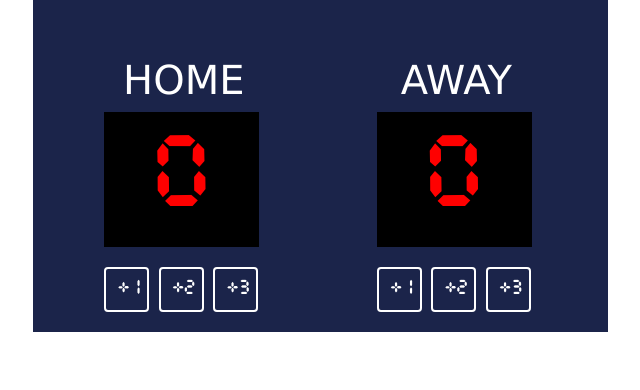
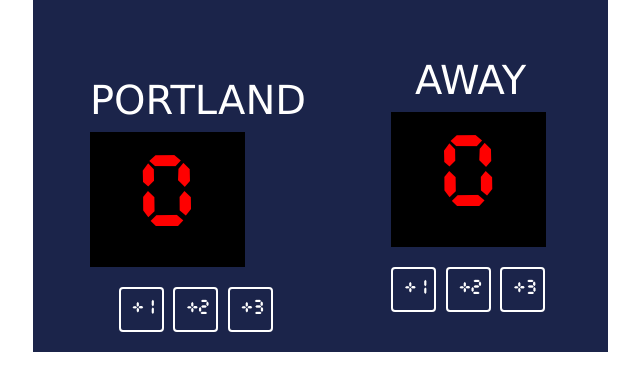
Before and after one commit to kdaltondev/Basketball-Scoreboard, a plain HTML site: page index.html in a window 1280 px wide. Shown: the whole page, without its empty margins (320-960 px from the left). Drawn offline with nearby package versions, Linux system fonts and the light colour scheme.

Commit message:
Update index.html

```diff
--- a/index.html
+++ b/index.html
@@ -7,7 +7,7 @@
     <body>
     <div class="container">
                 <div class="home">
-                    <h3>HOME</h3>
+                    <h3>PORTLAND</h3>
                     <p id="homeScore" class="scorebox">0</p>
                     <button class="btn" onclick="home1()">+1</button>
                     <button class="btn" onclick="home2()">+2</button>
```
